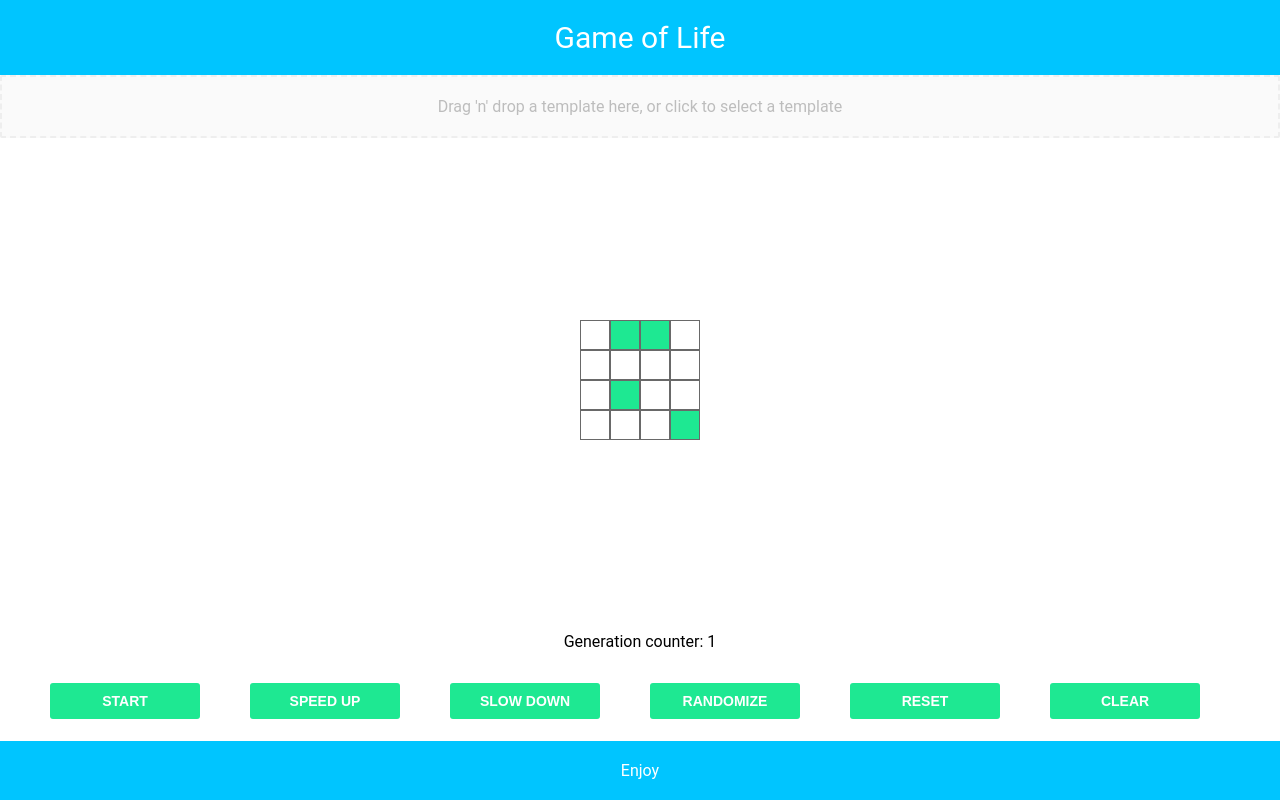
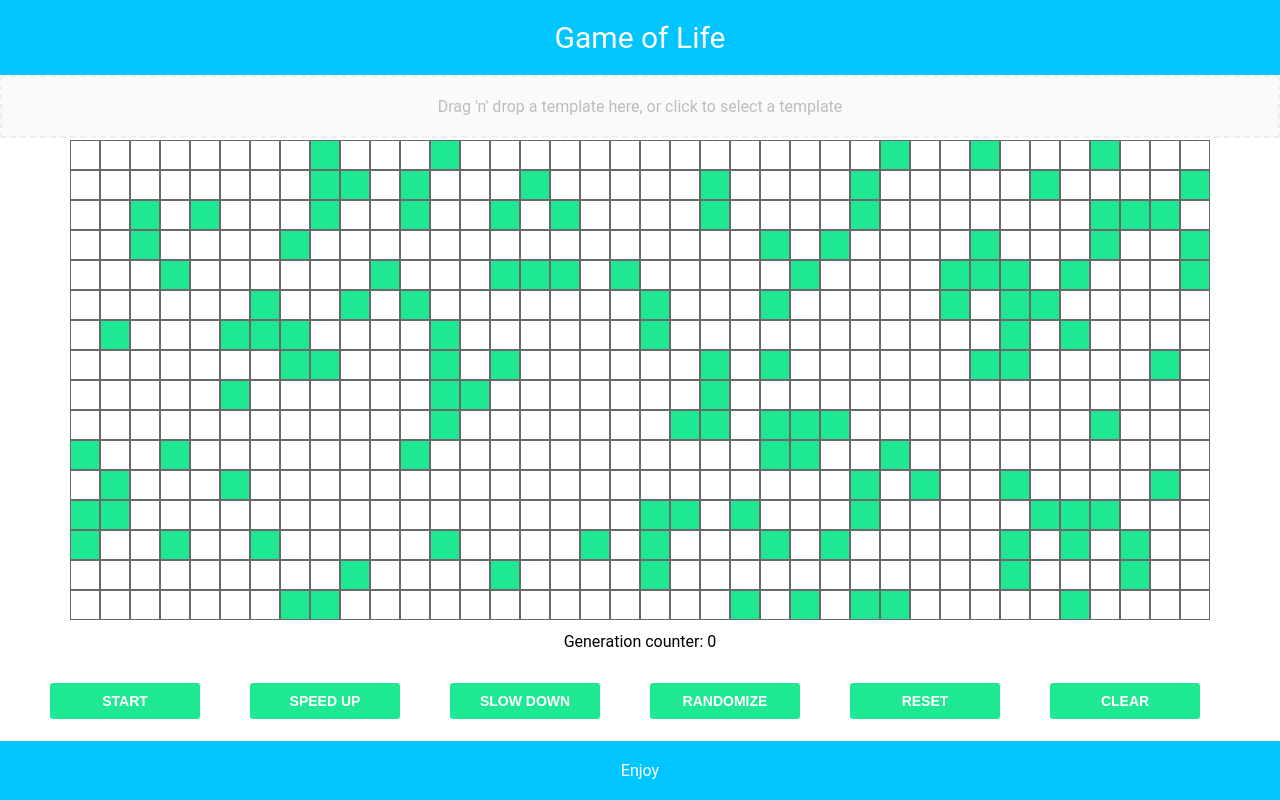
Before and after one commit to fedeviotti/game-of-life, a React (Create React App) app: page / in a window 1280 px wide. Built offline with nearby package versions, Linux system fonts and the light colour scheme.

Commit message:
minor fixes

```diff
--- a/src/App.tsx
+++ b/src/App.tsx
@@ -17,8 +17,8 @@ import {
 function App() {
   const initGrid = fillGrid(true);
   const [grid, setGrid] = useState<boolean[][]>(initGrid);
-  const [generationCounter, setGenerationCounter] = useState<number>(1);
-  const [generationCounterInit, setGenerationCounterInit] = useState<number>(1);
+  const [generationCounter, setGenerationCounter] = useState<number>(0);
+  const [generationCounterInit, setGenerationCounterInit] = useState<number>(0);
   const [lastGrid, setLastGrid] = useState<boolean[][]>(initGrid);
   const [totalRows, setTotalRows] = useState<number>(defaultTotalRows);
   const [totalCols, setTotalCols] = useState<number>(defaultTotalCols);
@@ -58,7 +58,7 @@ function App() {
       return;
     }
     console.log('Simulation is running...');
-
+    let again = false;
     const result = produce(gridRef.current, copyGrid => {
       gridRef.current.map((rows, i) => {
         rows.map((cell, k) => {
@@ -78,16 +78,24 @@ function App() {
               }
             }
           });
-          if (neighbours < 2 || neighbours > 3) {
+          if (gridRef.current[i][k] && (neighbours < 2 || neighbours > 3)) {
             copyGrid[i][k] = false;
+            again = true;
           } else if (!gridRef.current[i][k] && neighbours === 3) {
             copyGrid[i][k] = true;
+            again = true;
           }
         });
       });
     });
-    setGenerationCounter(generationCounterRef.current + 1);
-    setGrid(result);
+
+    // if nothing changed I can stop the loop, not increment the counter and not update the grid
+    if (!again) {
+      setRunning(false);
+    } else {
+      setGrid(result);
+      setGenerationCounter(generationCounterRef.current + 1);
+    }
 
     setTimeout(() => runSimulation(), simulationTimeoutRef.current);
   }, []);
@@ -121,7 +129,6 @@ function App() {
   };
 
   const toggleCell = (i: number, k: number) => {
-    console.log('cell clicked', i, k);
     const updatedGrid = produce(grid, copyGrid => {
       copyGrid[i][k] = !grid[i][k];
     });
--- a/src/components/Grid/Grid.tsx
+++ b/src/components/Grid/Grid.tsx
@@ -26,8 +26,8 @@ const Grid: React.FC<GridProps> = props => {
           <div>Upload a template to start the game...</div>
         )}
       </StyledGrid>
-      {props.grid.length > 0 && props.generationCounter > 0 && (
-        <StyledCounter generationCounter={props.generationCounter}>
+      {props.grid.length > 0 && (
+        <StyledCounter>
           Generation counter: {props.generationCounter}
         </StyledCounter>
       )}
--- a/src/components/StyledComponents/StyledApp.tsx
+++ b/src/components/StyledComponents/StyledApp.tsx
@@ -2,8 +2,9 @@ import styled from 'styled-components';
 
 const StyledApp = styled.div`
   font-family: Roboto, sans-serif;
+  min-height: 100vh;
+
   display: grid;
-  min-height: 100vh;
   grid-template-columns: 50px 1fr 1fr 50px;
   grid-template-rows: auto auto 1fr auto auto;
   grid-template-areas:
--- a/src/components/StyledComponents/StyledCounter.tsx
+++ b/src/components/StyledComponents/StyledCounter.tsx
@@ -1,13 +1,10 @@
 import styled from 'styled-components';
 
-export interface CounterProps {
-  generationCounter: number;
-}
+const StyledCounter = styled.div`
+  padding: 10px;
 
-const StyledCounter = styled.div<{ generationCounter: number }>`
-  padding: 10px;
+  display: inline-grid;
   grid-area: cnt;
-  display: ${props => (props.generationCounter ? 'inline-grid' : 'none')};
   justify-content: center;
 `;
 
--- a/src/components/StyledComponents/StyledDropzone.tsx
+++ b/src/components/StyledComponents/StyledDropzone.tsx
@@ -43,7 +43,7 @@ const StyledDropzone: React.FC<StyledDropzoneProps> = props => {
         // Read the string and extract the values for initial state
         const [generation, rowsAndCols, ...grid] = binaryStr?.split(/\r?\n/);
         const generationCounter =
-          Number(generation.slice(generation.indexOf(' ') + 1, -1)) | 1;
+          Number(generation.slice(generation.indexOf(' ') + 1, -1)) | 0;
         const [rows, cols] = rowsAndCols.split(' ').map(el => Number(el) | 0);
         const initialGrid = grid
           .filter(row => row.length)
--- a/src/components/StyledComponents/StyledFooter.tsx
+++ b/src/components/StyledComponents/StyledFooter.tsx
@@ -2,11 +2,12 @@ import styled from 'styled-components';
 
 const StyledFooter = styled.div`
   height: 100%;
-  grid-area: foot;
   background-color: var(--color-secondary);
   text-align: center;
   color: white;
   padding: 20px;
+
+  grid-area: foot;
 `;
 
 export default StyledFooter;
--- a/src/components/StyledComponents/StyledGrid.tsx
+++ b/src/components/StyledComponents/StyledGrid.tsx
@@ -10,8 +10,8 @@ export interface GridProps {
 }
 
 const StyledGrid = styled.div<{ cols: number; rows: number }>`
+  display: inline-grid;
   grid-area: main;
-  display: inline-grid;
   justify-content: center;
   align-content: center;
   grid-template-rows: ${props => `repeat(${props.rows}, 30px)`};
--- a/src/components/StyledComponents/StyledHeader.tsx
+++ b/src/components/StyledComponents/StyledHeader.tsx
@@ -1,12 +1,13 @@
 import styled from 'styled-components';
 
 const StyledHeader = styled.div`
-  grid-area: head;
   background-color: var(--color-secondary);
   text-align: center;
   font-size: 30px;
   color: white;
   padding: 20px;
+
+  grid-area: head;
 `;
 
 export default StyledHeader;
--- a/src/components/StyledComponents/StyledToolbar.tsx
+++ b/src/components/StyledComponents/StyledToolbar.tsx
@@ -11,10 +11,11 @@ export interface ToolbarProps {
 const StyledToolbar = styled.div`
   height: 10vh;
   padding: 10px;
+
+  display: inline-grid;
   grid-area: tool;
   align-items: center;
   justify-content: center;
-  display: inline-grid;
   grid-template-rows: 100%;
   grid-template-columns: repeat(6, 200px);
 `;
--- a/src/components/Toolbar/Toolbar.tsx
+++ b/src/components/Toolbar/Toolbar.tsx
@@ -14,7 +14,10 @@ const Toolbar: React.FC<ToolbarProps> = props => {
       >
         Speed Up
       </StyledButton>
-      <StyledButton onClick={() => props.onChangeSpeedSimulation(100)}>
+      <StyledButton
+        onClick={() => props.onChangeSpeedSimulation(100)}
+        disabled={props.simulationTimeout > 1000}
+      >
         Slow Down
       </StyledButton>
       <StyledButton
--- a/src/utils/utils.tsx
+++ b/src/utils/utils.tsx
@@ -1,7 +1,5 @@
-//export const defaultTotalRows = 16;
-//export const defaultTotalCols = 38;
-export const defaultTotalRows = 4;
-export const defaultTotalCols = 4;
+export const defaultTotalRows = 16;
+export const defaultTotalCols = 38;
 
 export const neighboursCoords = [
   [1, -1],
```
